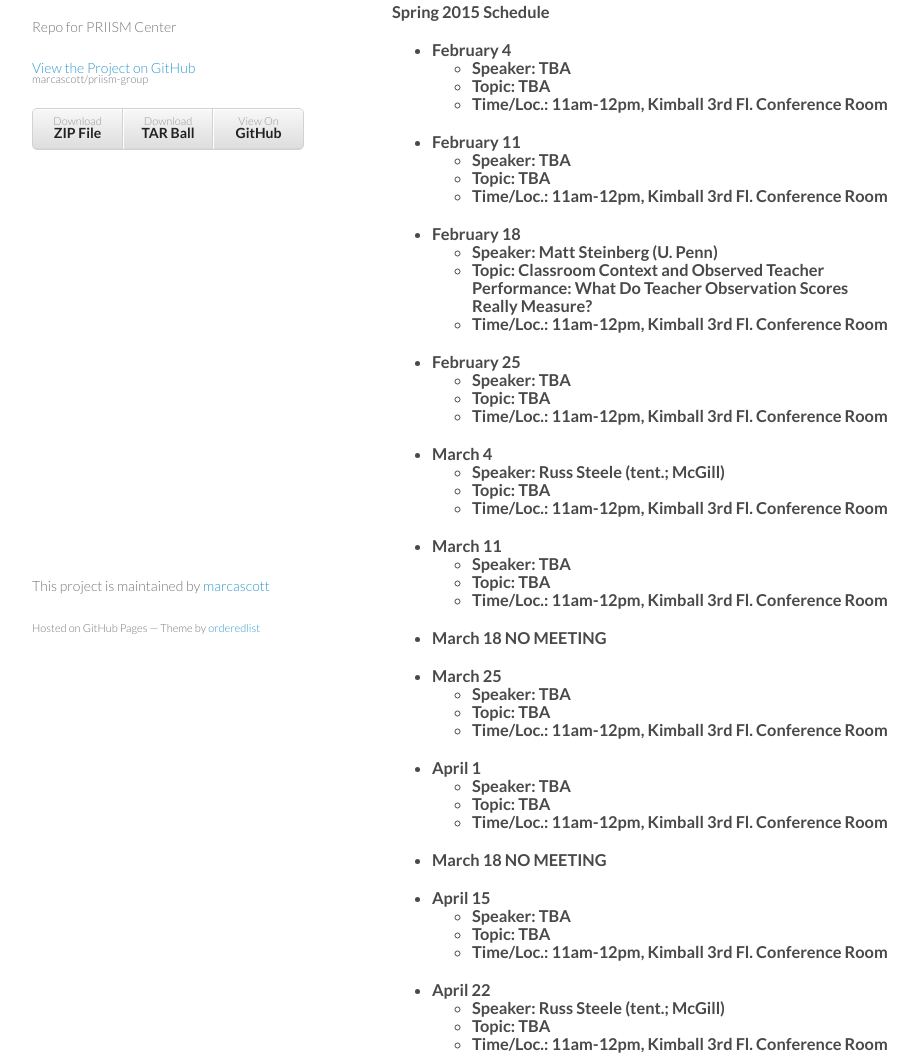
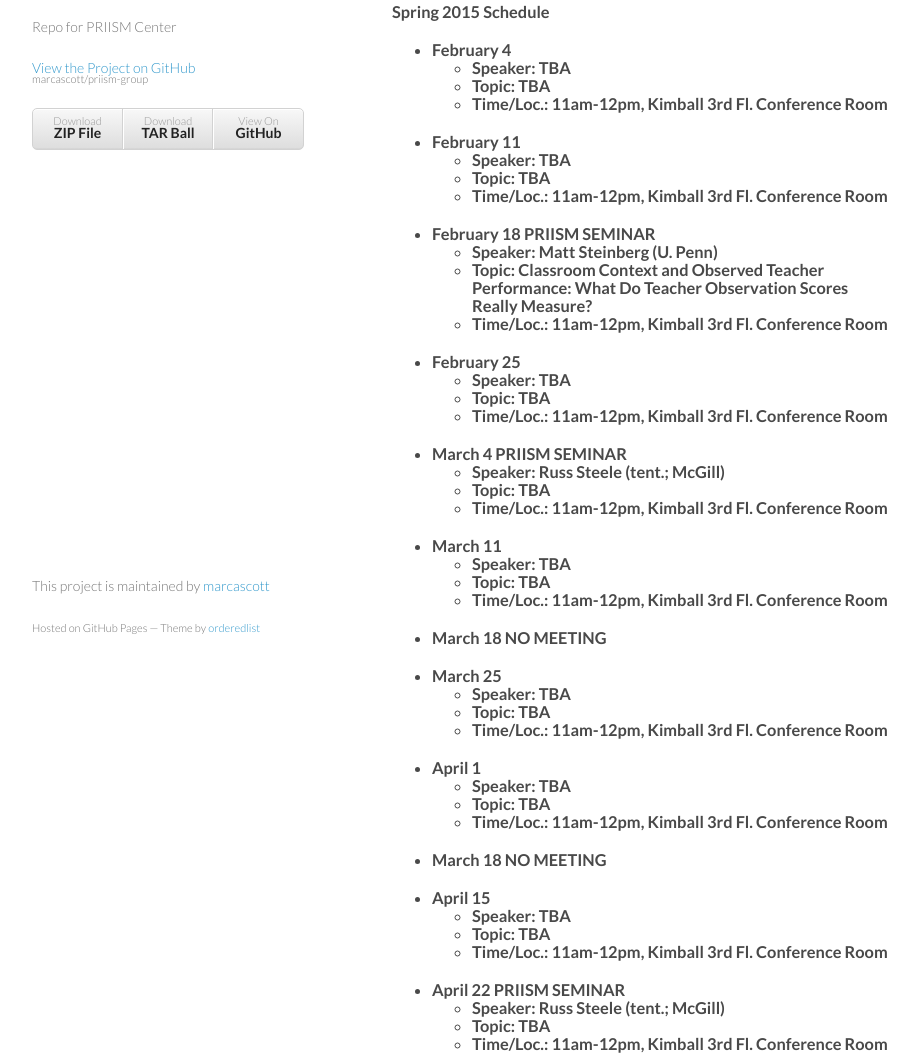
Before and after one commit to marcascott/marcascott.github.io, a plain HTML site: page index.html in a window 1280 px wide. Shown: the part 93-1149 px from the top of the page, without its empty margins (178-1096 px from the left). Drawn offline with Linux system fonts and the light colour scheme.

Commit message:
added 'seminar' in titles

```diff
--- a/index.html
+++ b/index.html
@@ -47,7 +47,7 @@
         <li>Topic: TBA</li>
         <li>Time/Loc.: 11am-12pm, Kimball 3rd Fl. Conference Room</li>
     </ul>
-        <li>February 18</li>
+        <li>February 18 PRIISM SEMINAR</li>
     <ul>
         <li>Speaker: Matt Steinberg (U. Penn)</li>
         <li>Topic: Classroom Context and Observed Teacher Performance: What Do Teacher Observation Scores Really Measure?</li>
@@ -59,7 +59,7 @@
         <li>Topic: TBA</li>
         <li>Time/Loc.: 11am-12pm, Kimball 3rd Fl. Conference Room</li>
     </ul>
-        <li>March 4</li>
+        <li>March 4 PRIISM SEMINAR</li>
     <ul>
         <li>Speaker: Russ Steele (tent.; McGill)</li>
         <li>Topic: TBA</li>
@@ -95,7 +95,7 @@
         <li>Topic: TBA</li>
         <li>Time/Loc.: 11am-12pm, Kimball 3rd Fl. Conference Room</li>
     </ul>
-             <li>April 22</li>
+             <li>April 22 PRIISM SEMINAR</li>
     <ul>
         <li>Speaker: Russ Steele (tent.; McGill)</li>
         <li>Topic: TBA</li>
```
